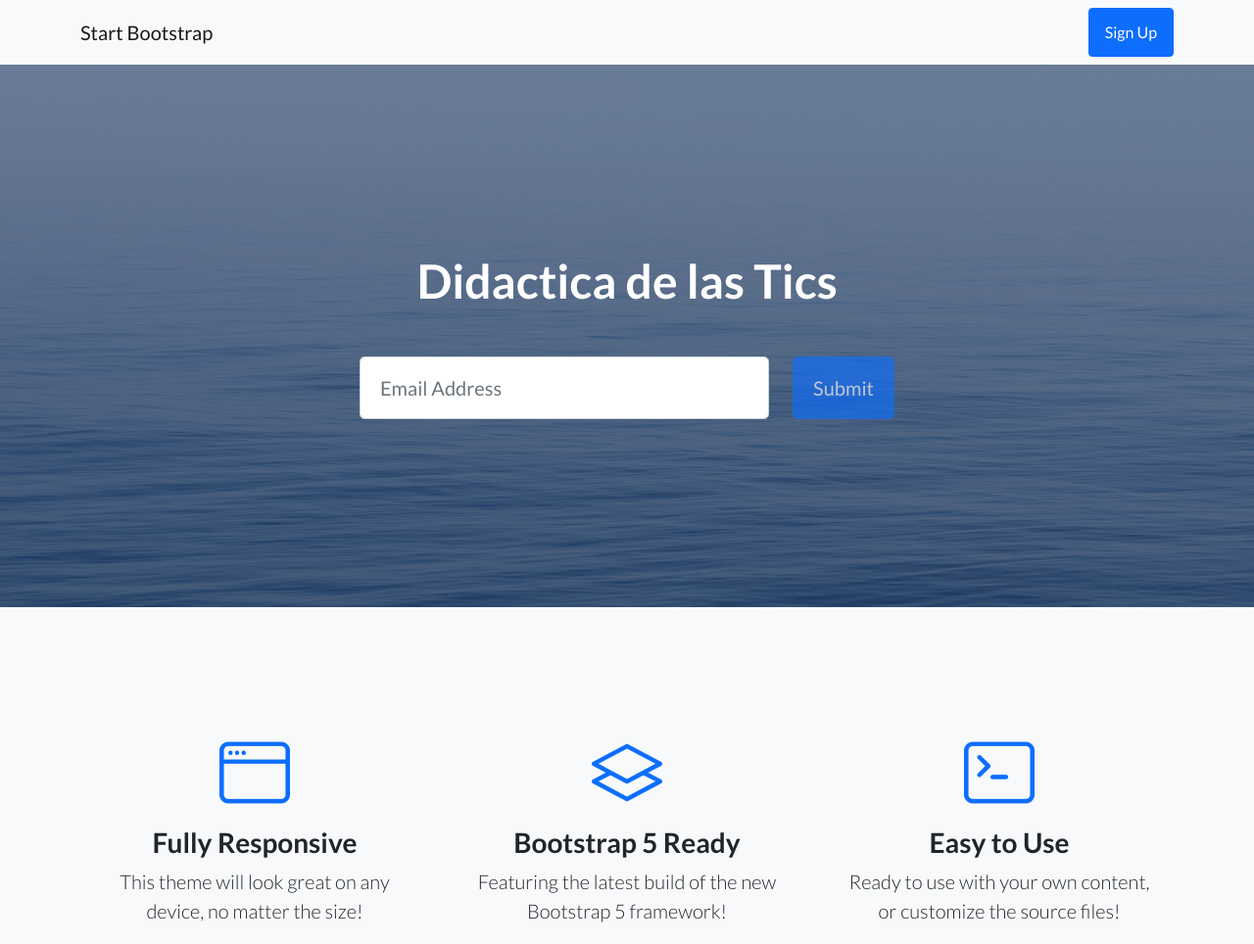
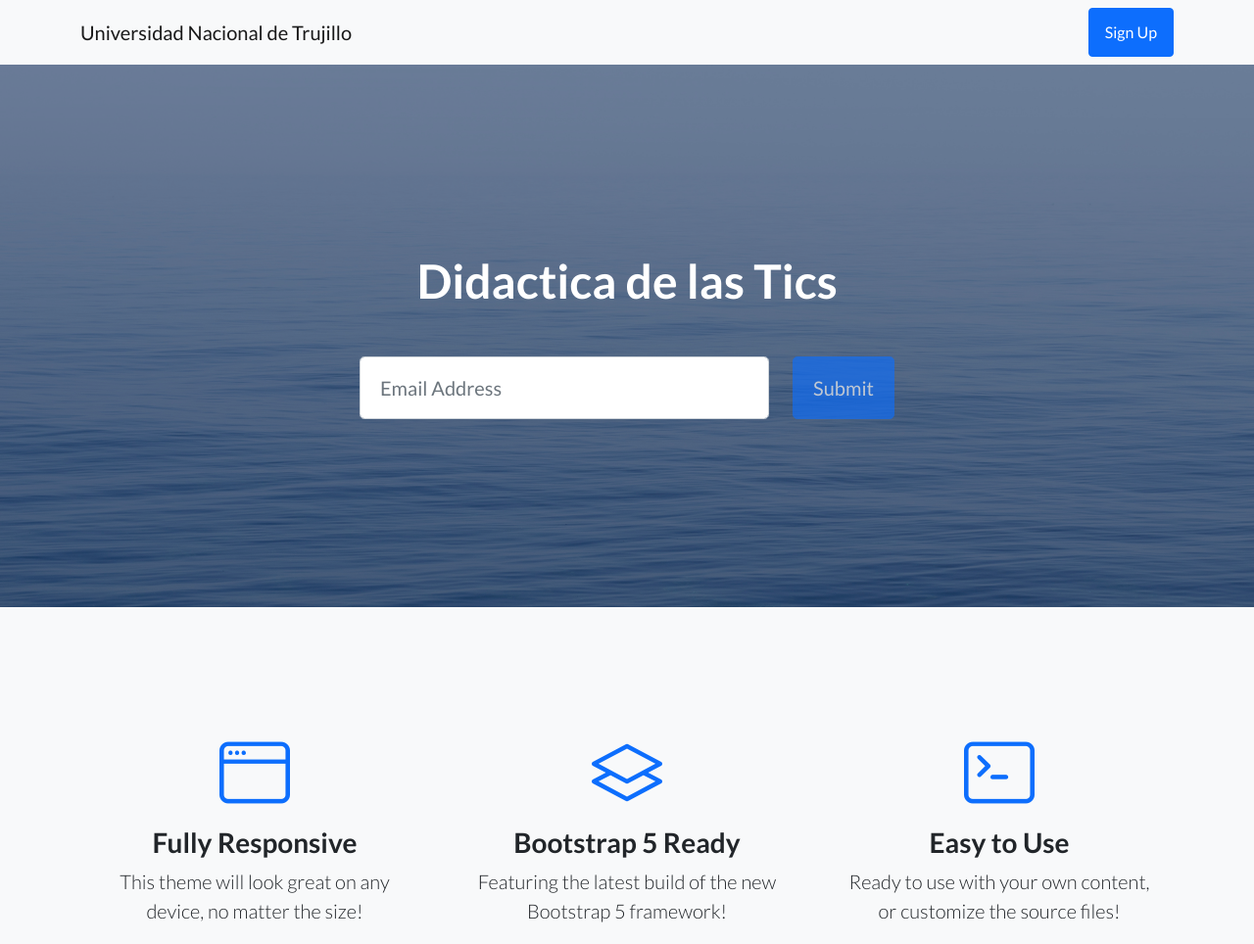
Before and after one commit to Pruebatics/Didacticatics, a plain HTML site: page index.html in a window 1280 px wide. Shown: the top 964 px of the page at 98% size. Drawn offline with nearby package versions, Linux system fonts and the light colour scheme.

Commit message:
Update index.html

```diff
--- a/index.html
+++ b/index.html
@@ -19,7 +19,7 @@
         <!-- Navigation-->
         <nav class="navbar navbar-light bg-light static-top">
             <div class="container">
-                <a class="navbar-brand" href="#!">Start Bootstrap</a>
+                <a class="navbar-brand" href="#!">Universidad Nacional de Trujillo</a>
                 <a class="btn btn-primary" href="#signup">Sign Up</a>
             </div>
         </nav>
```
